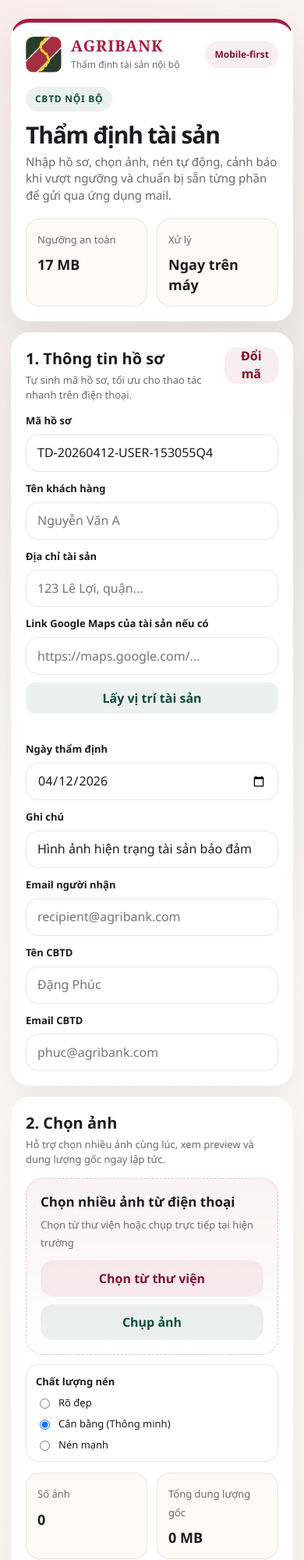
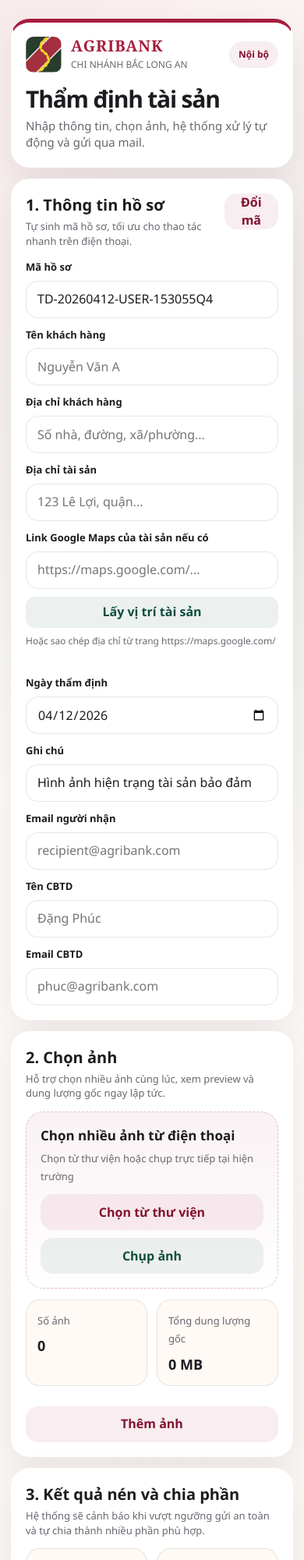
Before and after one commit to agribanker/ThamDinh, a plain HTML site: page index.html in a window 390 px wide. Shown: the top 2000 px of the page at 78% size. Drawn offline with Linux system fonts and the light colour scheme.

Commit message:
Improve app

```diff
--- a/app.js
+++ b/app.js
@@ -7,6 +7,7 @@
 const els = {
   caseCode: document.getElementById('caseCode'),
   customerName: document.getElementById('customerName'),
+  customerAddress: document.getElementById('customerAddress'),
   assetAddress: document.getElementById('assetAddress'),
   mapsLink: document.getElementById('mapsLink'),
   mapStatus: document.getElementById('mapStatus'),
@@ -49,7 +50,6 @@
   currentCaseCode: '',
   previewUrls: [],
   addModeNextPick: false,
-  compressPreset: 'balanced',
   autoMode: 'compact',
   deviceShareLimited: false
 };
@@ -261,6 +261,7 @@
   return {
     caseCode: els.caseCode.value.trim(),
     customerName: els.customerName.value.trim(),
+    customerAddress: els.customerAddress.value.trim(),
     assetAddress: els.assetAddress.value.trim(),
     mapsLink: els.mapsLink.value.trim(),
     assessmentDate: els.assessmentDate.value,
@@ -332,12 +333,7 @@
 }
 
 function getPresetConfig() {
-  if (state.compressPreset === 'high') {
-    return { maxEdge: 2200, quality: 0.86, targetBytes: 2.2 * 1024 * 1024, minEdge: 1400, minQuality: 0.68 };
-  }
-  if (state.compressPreset === 'strong') {
-    return { maxEdge: 1500, quality: 0.7, targetBytes: 0.9 * 1024 * 1024, minEdge: 1000, minQuality: 0.5 };
-  }
+  // Fixed to balanced mode for stable field usage.
   return { maxEdge: 1920, quality: 0.8, targetBytes: 1.4 * 1024 * 1024, minEdge: 1080, minQuality: 0.58 };
 }
 
@@ -425,6 +421,7 @@
       `Email người nhận: ${form.recipientEmail || ''}`,
       '',
       `Khách hàng: ${form.customerName || ''}`,
+      `Địa chỉ khách hàng: ${form.customerAddress || ''}`,
       `Địa chỉ TSĐB: ${form.assetAddress || ''}`,
       `Link map: ${form.mapsLink || ''}`,
       `Ngày thẩm định: ${formatDateForDisplay(form.assessmentDate) || ''}`,
@@ -487,7 +484,7 @@
 
   if (compressedBytes > SAFE_LIMIT_BYTES) {
     els.limitStatus.textContent = `Vượt ngưỡng, đã chia ${state.parts.length} phần`;
-    setWarning('Dung lượng vượt ngưỡng gửi an toàn. Hãy xóa bớt ảnh hoặc chuyển sang Nén mạnh rồi thử lại.');
+    setWarning('Dung lượng vượt ngưỡng gửi an toàn. Hãy xóa bớt ảnh rồi thử lại.');
     return;
   }
 
@@ -881,7 +878,7 @@
 
 function isMessengerInAppBrowser() {
   const ua = navigator.userAgent || '';
-  return /FBAN|FBAV|Messenger/i.test(ua);
+  return /FBAN|FBAV|Messenger|Zalo/i.test(ua);
 }
 
 async function processSelectedFiles(fileList, append = false) {
@@ -921,7 +918,7 @@
 
     const totalBytes = getTotalCompressedBytes();
     if (totalBytes > SAFE_LIMIT_BYTES) {
-      setStatus(true, 'Ảnh vượt ngưỡng gửi an toàn', 'Bạn nên xóa bớt ảnh hoặc chọn Nén mạnh rồi thử lại.');
+      setStatus(true, 'Ảnh vượt ngưỡng gửi an toàn', 'Bạn nên xóa bớt ảnh rồi thử lại.');
     } else {
       setStatus(true, 'Đã sẵn sàng gửi', state.parts.length === 1 ? 'Ảnh đã sẵn sàng gửi.' : `Đã chuẩn bị ${state.parts.length} phần để gửi.`);
     }
@@ -1032,17 +1029,9 @@
     els.exportPdfBtn.addEventListener('click', exportSummaryPdf);
   }
 
-  document.querySelectorAll('input[name="compressPreset"]').forEach((input) => {
-    input.addEventListener('change', () => {
-      state.compressPreset = input.value;
-      if (state.compressedFiles.length) {
-        setStatus(true, 'Đã đổi chế độ nén', 'Chế độ mới áp dụng cho lần chọn/chụp ảnh tiếp theo.');
-      }
-    });
-  });
-
   [
     els.customerName,
+    els.customerAddress,
     els.assetAddress,
     els.mapsLink,
     els.assessmentDate,
--- a/index.html
+++ b/index.html
@@ -10,7 +10,7 @@
   <body>
     <main class="shell">
       <div class="warning hidden" id="messengerBanner">
-        Bạn đang mở trong Messenger. Một số tính năng vị trí hoặc mở mail có thể không ổn. Nên mở bằng Chrome để dùng đầy đủ.
+        Bạn đang mở trong Messenger hoặc Zalo. Một số tính năng vị trí hoặc mở mail có thể không ổn. Nên mở bằng Chrome để dùng đầy đủ.
       </div>
       <header class="brand-hero card">
         <div class="brand-top">
@@ -28,29 +28,17 @@
             </div>
             <div class="brand-copy">
               <div class="brand-name">AGRIBANK</div>
-              <div class="brand-sub">Thẩm định tài sản nội bộ</div>
+              <div class="brand-sub">CHI NHÁNH BẮC LONG AN</div>
             </div>
           </div>
-          <div class="brand-chip">Mobile-first</div>
+          <div class="brand-chip">Nội bộ</div>
         </div>
 
-        <div class="hero-copy">
-          <div class="eyebrow">CBTD nội bộ</div>
+        <div class="hero-copy compact-hero">
           <h1>Thẩm định tài sản</h1>
           <p>
-            Nhập hồ sơ, chọn ảnh, nén tự động, cảnh báo khi vượt ngưỡng và chuẩn bị sẵn từng phần để gửi qua ứng dụng mail.
+            Nhập thông tin, chọn ảnh, hệ thống xử lý tự động và gửi qua mail.
           </p>
-        </div>
-
-        <div class="hero-metrics">
-          <div>
-            <span class="metric-label">Ngưỡng an toàn</span>
-            <strong>17 MB</strong>
-          </div>
-          <div>
-            <span class="metric-label">Xử lý</span>
-            <strong>Ngay trên máy</strong>
-          </div>
         </div>
       </header>
 
@@ -72,6 +60,10 @@
             <span>Tên khách hàng</span>
             <input id="customerName" name="customerName" type="text" placeholder="Nguyễn Văn A" />
           </label>
+          <label>
+            <span>Địa chỉ khách hàng</span>
+            <input id="customerAddress" name="customerAddress" type="text" placeholder="Số nhà, đường, xã/phường..." />
+          </label>
           <label class="full">
             <span>Địa chỉ tài sản</span>
             <input id="assetAddress" name="assetAddress" type="text" placeholder="123 Lê Lợi, quận..." />
@@ -82,6 +74,7 @@
             <div class="map-actions">
               <button type="button" class="map-btn" id="getAssetLocationBtn">Lấy vị trí tài sản</button>
             </div>
+            <div class="map-helper">Hoặc sao chép địa chỉ từ trang https://maps.google.com/</div>
             <div class="map-status" id="mapStatus"></div>
           </label>
           <label>
@@ -126,15 +119,6 @@
           <div class="picker-actions">
             <button type="button" class="secondary-btn" id="pickLibraryBtn">Chọn từ thư viện</button>
             <button type="button" class="tertiary-btn" id="pickCameraBtn">Chụp ảnh</button>
-          </div>
-        </div>
-
-        <div class="quality-card">
-          <div class="quality-title">Chất lượng nén</div>
-          <div class="quality-options">
-            <label><input type="radio" name="compressPreset" value="high" /> Rõ đẹp</label>
-            <label><input type="radio" name="compressPreset" value="balanced" checked /> Cân bằng (Thông minh)</label>
-            <label><input type="radio" name="compressPreset" value="strong" /> Nén mạnh</label>
           </div>
         </div>
 
--- a/pdf-summary.js
+++ b/pdf-summary.js
@@ -152,7 +152,7 @@
     table { width: 100%; border-collapse: collapse; font-size: 12px; margin-top: 8px; }
     th, td { border: 1px solid #d8d8d8; padding: 6px; text-align: left; vertical-align: top; }
     th { background: #f5f3f3; }
-    .photos { display: grid; grid-template-columns: repeat(3, minmax(0, 1fr)); gap: 10px; }
+    .photos { display: grid; grid-template-columns: repeat(2, minmax(0, 1fr)); gap: 10px; }
     .photo-item { border: 1px solid #dddddd; border-radius: 10px; overflow: hidden; background: #fff; }
     .photo-frame { aspect-ratio: 4 / 3; background: #f4f4f4; display: grid; place-items: center; }
     .photo-frame img { width: 100%; height: 100%; object-fit: cover; display: block; }
@@ -179,6 +179,7 @@
       <div class="grid">
         <div><span class="label">Khách hàng:</span> ${escapeHtml(form.customerName || '')}</div>
         <div><span class="label">Ngày thẩm định:</span> ${escapeHtml(toDisplayDate(form.assessmentDate) || '')}</div>
+        <div><span class="label">Địa chỉ khách hàng:</span> ${escapeHtml(form.customerAddress || '')}</div>
         <div><span class="label">Địa chỉ tài sản:</span> ${escapeHtml(form.assetAddress || '')}</div>
         <div><span class="label">CBTD:</span> ${escapeHtml(form.officerName || '')}</div>
         <div class="full"><span class="label">Link map:</span> ${escapeHtml(mapLink || '')}</div>
--- a/styles.css
+++ b/styles.css
@@ -147,6 +147,10 @@
   margin-top: 18px;
 }
 
+.compact-hero {
+  margin-bottom: 2px;
+}
+
 .eyebrow {
   display: inline-flex;
   align-items: center;
@@ -171,7 +175,6 @@
 .hero-copy p,
 .section-head p,
 .upload-copy span,
-.metric-label,
 .summary-tile span,
 .stat-pill span,
 .part-meta,
@@ -185,14 +188,6 @@
   font-size: 15px;
 }
 
-.hero-metrics {
-  display: grid;
-  grid-template-columns: repeat(2, minmax(0, 1fr));
-  gap: 12px;
-  margin-top: 18px;
-}
-
-.hero-metrics > div,
 .summary-tile,
 .stat-pill {
   padding: 14px;
@@ -201,7 +196,6 @@
   background: var(--surface-soft);
 }
 
-.metric-label,
 .summary-tile span,
 .stat-pill span,
 .part-meta,
@@ -210,7 +204,6 @@
   font-size: 13px;
 }
 
-.hero-metrics strong,
 .summary-tile strong,
 .stat-pill strong {
   display: block;
@@ -320,6 +313,12 @@
   margin-top: 10px;
 }
 
+.map-helper {
+  margin-top: 8px;
+  font-size: 12px;
+  color: var(--muted);
+}
+
 .map-status {
   margin-top: 8px;
   min-height: 16px;
@@ -375,33 +374,6 @@
   display: grid;
   grid-template-columns: 1fr;
   gap: 10px;
-}
-
-.quality-card {
-  margin-top: 12px;
-  border: 1px solid var(--line);
-  border-radius: 16px;
-  padding: 12px;
-  background: #fff;
-}
-
-.quality-title {
-  font-size: 13px;
-  font-weight: 800;
-  margin-bottom: 8px;
-}
-
-.quality-options {
-  display: grid;
-  grid-template-columns: 1fr;
-  gap: 8px;
-  font-size: 13px;
-}
-
-.quality-options label {
-  display: flex;
-  align-items: center;
-  gap: 8px;
 }
 
 .stats-row,
@@ -598,9 +570,12 @@
   }
 
   .picker-actions,
-  .quality-options,
   .case-actions {
     grid-template-columns: repeat(2, minmax(0, 1fr));
+  }
+
+  .case-actions {
+    grid-template-columns: repeat(3, minmax(0, 1fr));
   }
 
   .part-actions {
```
